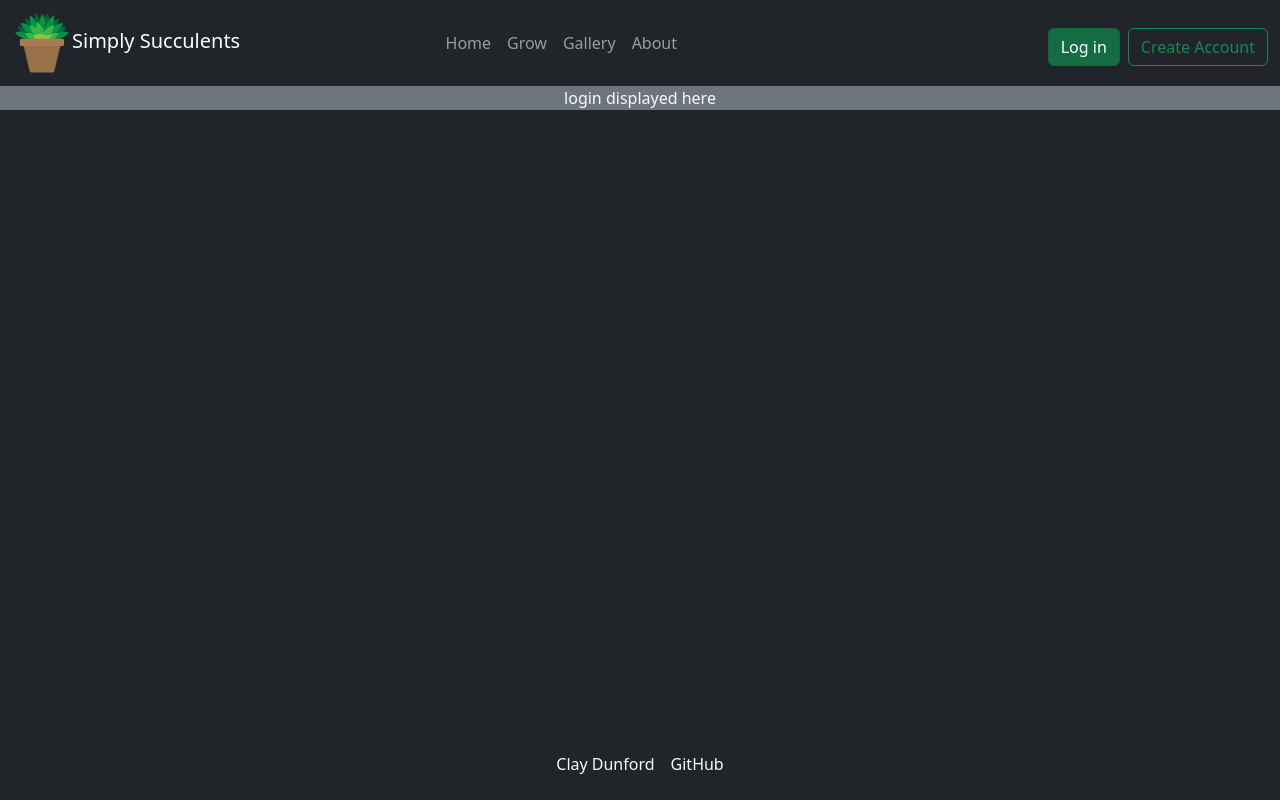
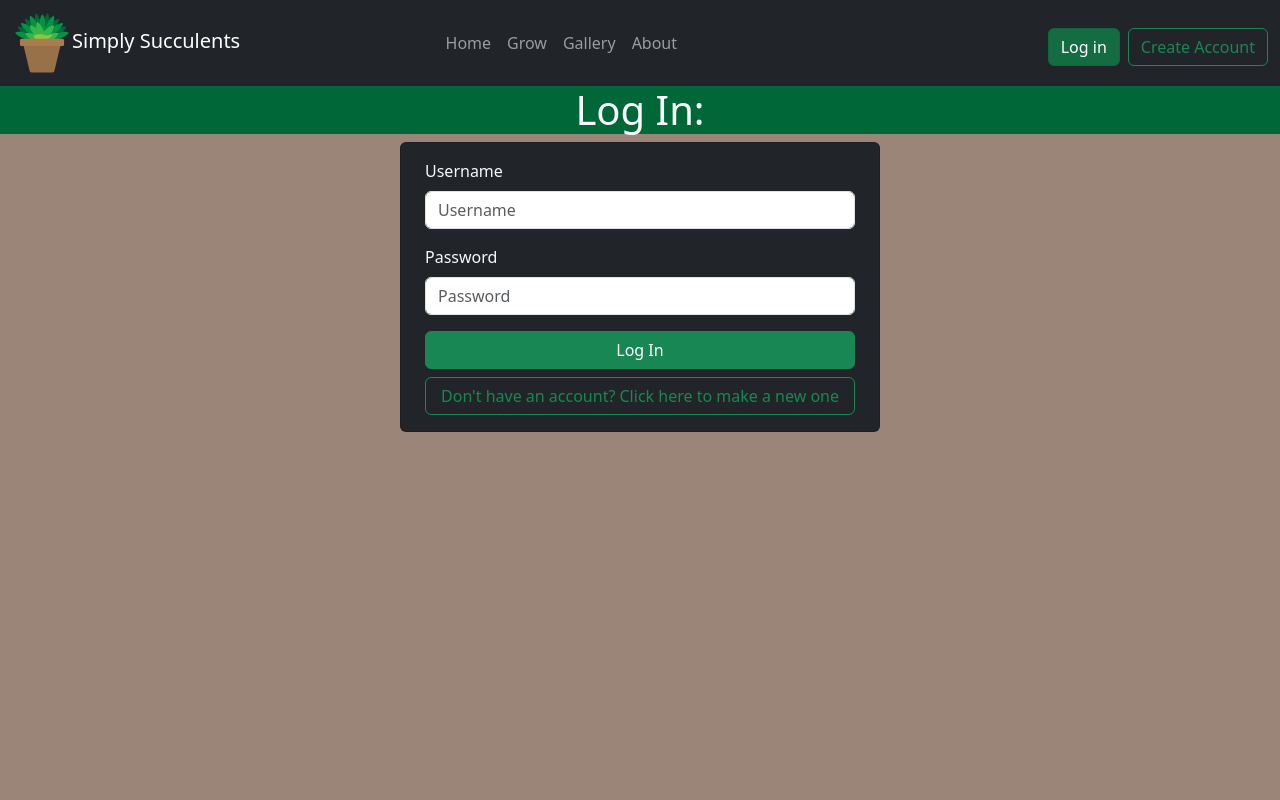
Before and after one commit to ClayDunford/startup, a React (Vite) app in the folder Startup_Files/: page /login in a window 1280 px wide. Shown: the top 800 px of the page. Built offline with nearby package versions, Linux system fonts and the light colour scheme.

Commit message:
login complete

```diff
--- a/Startup_Files/src/login/login.jsx
+++ b/Startup_Files/src/login/login.jsx
@@ -1,9 +1,31 @@
 import React from 'react';
+import { NavLink } from 'react-router-dom';
+import '../app.css';
 
 export function Login() {
   return (
-    <main className="container-fluid bg-secondary text-center">
-      <div>login displayed here</div>
-    </main>
+    <div className="d-flex flex-column bg-custom min-vh-100">
+      <main>
+        <div className="text-light text-center" style= {{ backgroundColor:'#006838' }}>
+          <h1> Log In:</h1>
+        </div>
+        <div className="card mx-auto bg-dark text-light" style= {{width: "30rem"}}>
+          <form className="px-4 py-3">
+            <div className="mb-3">
+              <label htmlFor="Username" className="form-label">Username</label>
+              <input type="text" className="form-control" id="Username" name="Username" placeholder="Username"/>
+            </div>
+            <div className="mb-3">
+              <label htmlFor="Password" className="form-label">Password</label>
+              <input type="password" className="form-control" id="Password" name="Password" placeholder="Password"/>
+            </div>
+            <div className="d-grid gap-2">
+              <NavLink to="/grow" className="btn btn-success">Log In</NavLink>
+              <NavLink to="/createaccount" className="btn btn-outline-success">Don't have an account? Click here to make a new one</NavLink>
+            </div>
+          </form>
+        </div>
+      </main>
+    </div>
   );
 }
```
